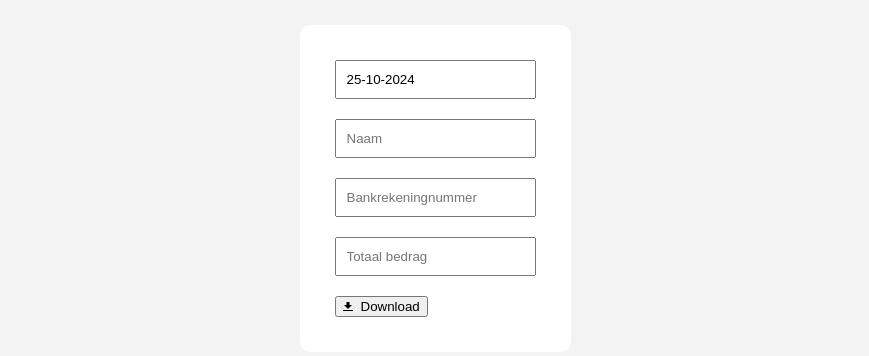
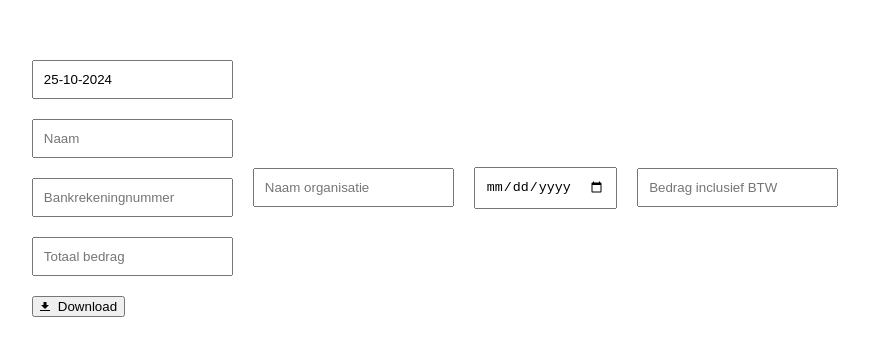
Before and after one commit to shaneallmighty/DeclaratieFormulier, a React (Create React App) app: page / in a window 1280 px wide. Shown: the part 212-568 px from the top of the page, without its empty margins (205-1074 px from the left). Built offline with nearby package versions, Linux system fonts and the light colour scheme.

Commit message:
FormRowAddition

```diff
--- a/src/css/App.css
+++ b/src/css/App.css
@@ -10,6 +10,7 @@
   background-color: rgb(255, 255, 255);
   padding: 25px;
   border-radius: 10px;
+  display: flex;
 }
 
 .button-image-wrapper {
--- /dev/null
+++ b/src/css/DeclaratieForm.css
@@ -0,0 +1,22 @@
+.declaraties {
+  display: flex;
+  flex-direction: row;
+  align-items: center;
+  justify-content: center;
+}
+
+.inner-card {
+  background-color: rgb(255, 255, 255);
+  padding: 25px;
+  border-radius: 10px;
+  display: flex;
+  flex-direction: row;
+  align-items: center;
+}
+
+.form-declaratie {
+  display: flex !important;
+  flex-direction: row;
+  align-items: center;
+  justify-content: center;
+}
--- a/src/forms/DeclaratieForm.jsx
+++ b/src/forms/DeclaratieForm.jsx
@@ -1,6 +1,7 @@
 import FormInput from "../components/FormInput";
 import { useState, useRef } from "react";
 import { CSVLink,} from "react-csv";
+import "../css/DeclaratieForm.css";
 
 function DeclaratieForm() {
   const [naam, setNaam] = useState("");
@@ -10,6 +11,10 @@ function DeclaratieForm() {
   );
   const [totaal, setTotaal] = useState("");
   const [showCheck, setShowCheck] = useState(false);
+  const [naamOrg, setNaamOrg] = useState("");
+  const [datumBon, setDatumBon] = useState("");
+  const [bedrag, setBedrag] = useState("");
+  const [declarations, setDeclarations] = useState([]);
 
   // CSVLink reference
   const csvLinkRef = useRef(); // Create a ref for CSVLink
@@ -26,6 +31,15 @@ function DeclaratieForm() {
     setShowCheck(true);//Show checkmark
   };
 
+const addDeclaration = (e) => {
+  e.preventDefault();
+  if (!naamOrg || !datumBon || !bedrag) {
+    alert("Please fill in all fields.");
+    return;
+  }
+}
+
+
   // Define formatted CSV data with a single header row and blank rows for spacing
   const formattedData = [
     ["", "Declaratieformulier"], // Title row
@@ -41,7 +55,9 @@ function DeclaratieForm() {
   ];
 
   return (
-    <form onSubmit={handleDownload}>
+    <div className="inner-card">
+    <div className="personalInfo">
+    <form onSubmit={handleDownload} className="form-personal-info">
       <FormInput
         placeholder="Datum"
         setInput={setDatum}
@@ -94,6 +110,31 @@ function DeclaratieForm() {
           style={{ display: "none" }}
         >Download me</CSVLink>
     </form>
+    </div>
+    <div className="declaraties">
+      <form onSubmit={addDeclaration} className = "form-declaratie">
+        <FormInput
+          placeholder="Naam organisatie"
+          setInput={setNaamOrg}
+          value={naamOrg}
+          type=""/>
+
+        <FormInput
+          placeholder="Datum bon"
+          setInput={setDatumBon}
+          value={datumBon}
+          type="date"/>
+
+        <FormInput
+          placeholder="Bedrag inclusief BTW"
+          setInput={setBedrag}
+          value={bedrag}
+          type="number"/>
+
+        </form>
+
+        </div>
+    </div>
   );
 }
 export default DeclaratieForm;
```
Also changed, not shown: src/components/FormRow.jsx (deleted).
